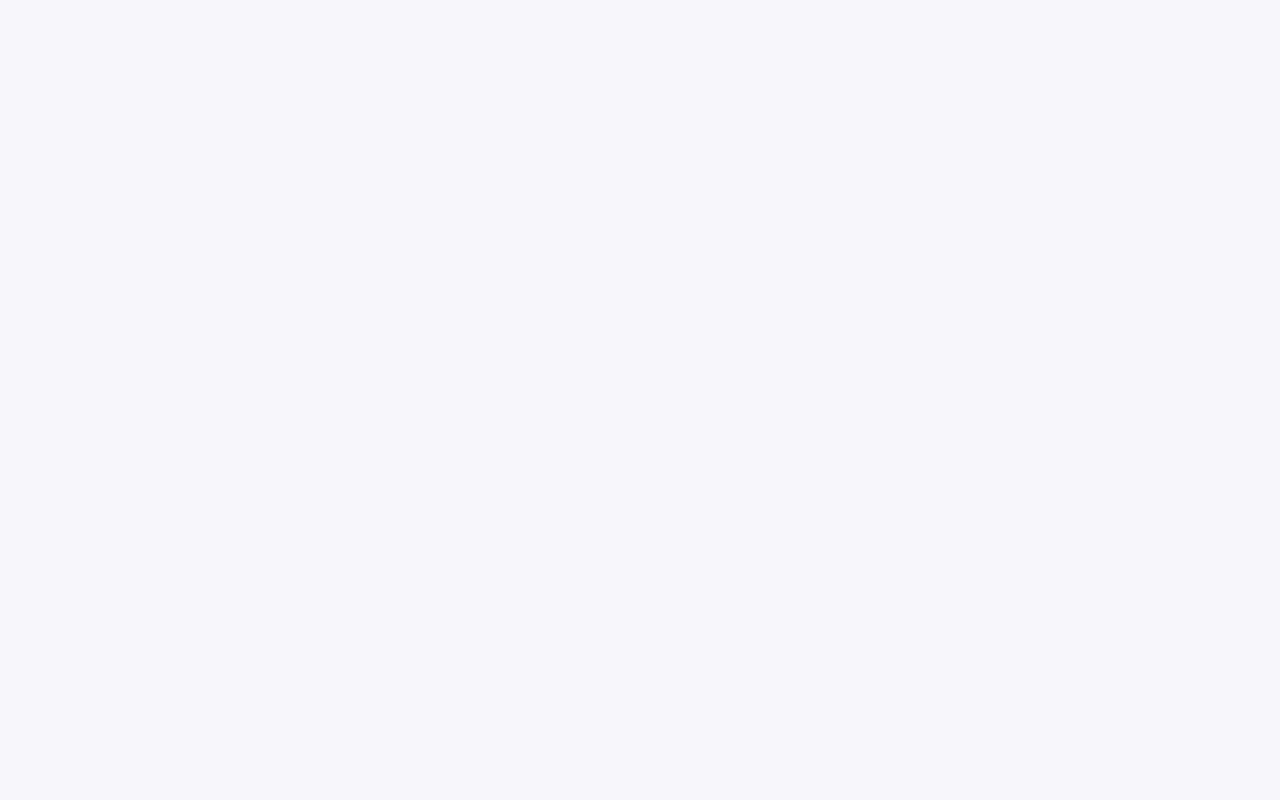
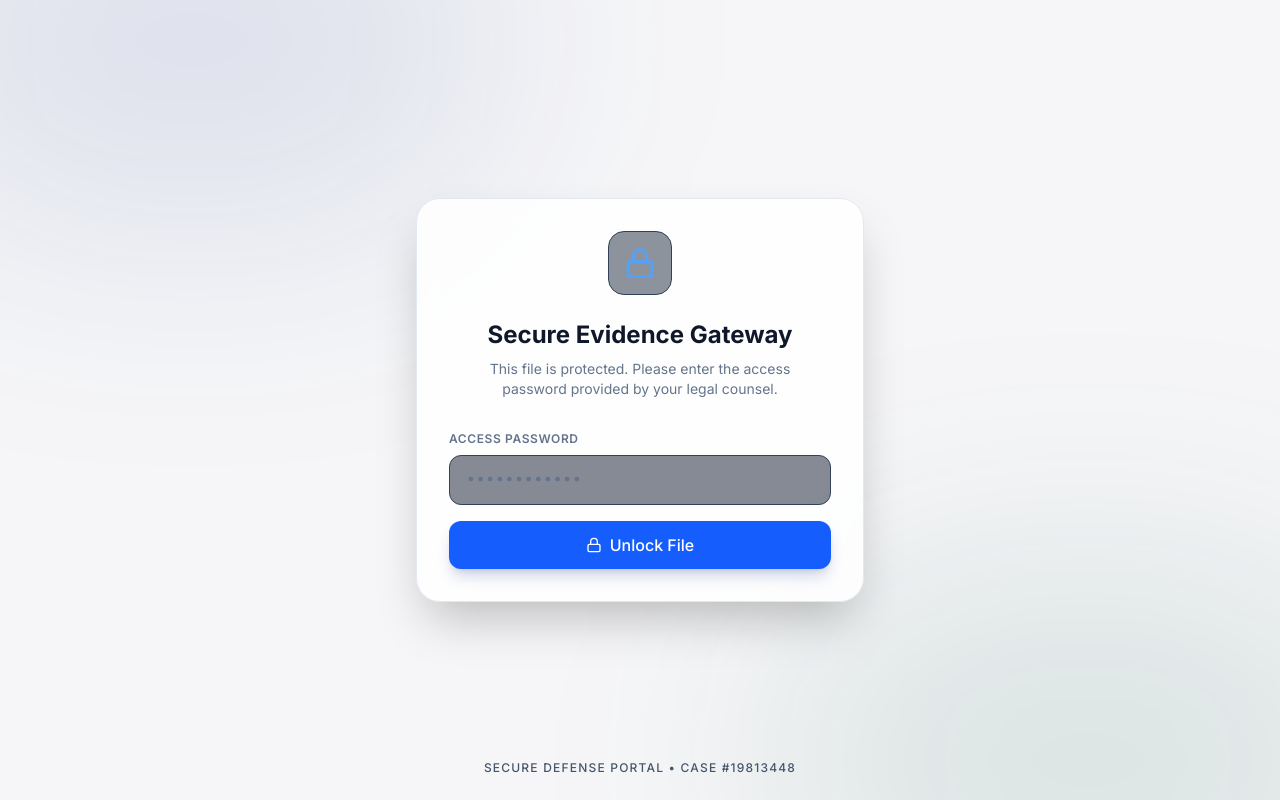
Before and after one commit to davidsanchezdegroeve/legal-case-portal, a React (Vite) app: page /secure-download in a window 1280 px wide. Before the commit this address had no page. Built offline with nearby package versions, Linux system fonts and the light colour scheme.

Commit message:
feat: add secure download page for 30MB evidence file

```diff
--- a/src/App.tsx
+++ b/src/App.tsx
@@ -1,12 +1,14 @@
 import { Routes, Route, Navigate } from 'react-router-dom';
 import Layout from './components/layout/Layout';
 import Login from './pages/Login';
+import SecureDownload from './pages/SecureDownload';
 import Dashboard from './pages/Dashboard';
 import Timeline from './pages/Timeline';
 import EvidenceGallery from './pages/EvidenceGallery';
 import LawyerPortal from './pages/LawyerPortal';
 import UpdatePassword from './pages/UpdatePassword';
 import UserProfile from './pages/UserProfile';
+import Founders from './pages/Founders';
 
 import ProtectedRoute from './components/layout/ProtectedRoute';
 
@@ -15,6 +17,7 @@ function App() {
     <Routes>
       <Route path="/login" element={<Login />} />
       <Route path="/update-password" element={<UpdatePassword />} />
+      <Route path="/secure-download" element={<SecureDownload />} />
       <Route element={<ProtectedRoute />}>
         <Route element={<Layout />}>
           <Route path="/" element={<Navigate to="/dashboard" replace />} />
@@ -22,6 +25,7 @@ function App() {
           <Route path="/timeline" element={<Timeline />} />
           <Route path="/evidence" element={<EvidenceGallery />} />
           <Route path="/lawyer" element={<LawyerPortal />} />
+          <Route path="/founders" element={<Founders />} />
           <Route path="/profile" element={<UserProfile />} />
         </Route>
       </Route>
--- /dev/null
+++ b/src/pages/SecureDownload.tsx
@@ -0,0 +1,113 @@
+import React, { useState } from 'react';
+import { ShieldCheck, Lock, Download, AlertCircle } from 'lucide-react';
+
+export default function SecureDownload() {
+    const [password, setPassword] = useState('');
+    const [error, setError] = useState('');
+    const [isUnlocked, setIsUnlocked] = useState(false);
+
+    // This is the file name in the Supabase bucket
+    const fileName = "ARCHIVO_CONFIDENCIAL_AQUI.pdf";
+    // This is the hardcoded password
+    const securePassword = "legal-access-2025";
+
+    const handleUnlock = (e: React.FormEvent) => {
+        e.preventDefault();
+        if (password === securePassword) {
+            setIsUnlocked(true);
+            setError('');
+        } else {
+            setError('Incorrect password. Access denied.');
+            setIsUnlocked(false);
+        }
+    };
+
+    return (
+        <div className="min-h-screen bg-bg-app flex items-center justify-center p-6 relative overflow-hidden">
+            {/* Background Effects */}
+            <div className="absolute top-[-20%] left-[-10%] w-[50%] h-[50%] bg-blue-900/10 blur-[120px] rounded-full pointer-events-none"></div>
+            <div className="absolute bottom-[-20%] right-[-10%] w-[50%] h-[50%] bg-emerald-900/10 blur-[120px] rounded-full pointer-events-none"></div>
+
+            <div className="glass-panel w-full max-w-md rounded-3xl p-8 relative z-10 border border-slate-700/50 shadow-2xl">
+
+                <div className="text-center mb-8">
+                    <div className="w-16 h-16 bg-slate-800/50 rounded-2xl flex items-center justify-center mx-auto mb-6 border border-slate-700">
+                        {isUnlocked ? (
+                            <ShieldCheck className="w-8 h-8 text-emerald-400" />
+                        ) : (
+                            <Lock className="w-8 h-8 text-blue-400" />
+                        )}
+                    </div>
+                    <h1 className="text-2xl font-bold text-text-main mb-2">Secure Evidence Gateway</h1>
+                    <p className="text-text-muted text-sm px-4">
+                        {isUnlocked
+                            ? "Access granted. The confidential file is now available for download."
+                            : "This file is protected. Please enter the access password provided by your legal counsel."}
+                    </p>
+                </div>
+
+                {!isUnlocked ? (
+                    <form onSubmit={handleUnlock} className="space-y-4">
+                        <div>
+                            <label className="block text-xs font-semibold text-text-muted uppercase tracking-wider mb-2">
+                                Access Password
+                            </label>
+                            <input
+                                type="password"
+                                value={password}
+                                onChange={(e) => setPassword(e.target.value)}
+                                className="w-full bg-slate-900/50 border border-slate-700 rounded-xl px-4 py-3 text-text-main placeholder-slate-500 focus:outline-none focus:border-blue-500 focus:ring-1 focus:ring-blue-500 transition-all font-mono"
+                                placeholder="••••••••••••"
+                                required
+                            />
+                        </div>
+
+                        {error && (
+                            <div className="flex items-center gap-2 text-rose-400 bg-rose-500/10 p-3 rounded-lg border border-rose-500/20 text-sm">
+                                <AlertCircle className="w-4 h-4 shrink-0" />
+                                {error}
+                            </div>
+                        )}
+
+                        <button
+                            type="submit"
+                            className="w-full bg-blue-600 hover:bg-blue-500 text-white font-medium py-3 rounded-xl transition-all shadow-lg shadow-blue-900/20 flex items-center justify-center gap-2 mt-4"
+                        >
+                            <Lock className="w-4 h-4" /> Unlock File
+                        </button>
+                    </form>
+                ) : (
+                    <div className="space-y-6 animate-in fade-in slide-in-from-bottom-4 duration-500">
+                        <div className="bg-slate-900/50 border border-slate-700 rounded-xl p-4 flex items-center justify-between">
+                            <div className="truncate pr-4">
+                                <p className="text-sm font-medium text-text-main truncate">{fileName}</p>
+                                <p className="text-xs text-text-muted mt-1">Encrypted Evidence Package</p>
+                            </div>
+                            <span className="text-emerald-400 bg-emerald-500/10 px-2 py-1 rounded text-xs font-bold border border-emerald-500/20">VERIFIED</span>
+                        </div>
+
+                        <a
+                            href={`https://amsxzshsxqyubutmwfhn.supabase.co/storage/v1/object/public/evidence-vault/${fileName}`}
+                            target="_blank"
+                            rel="noopener noreferrer"
+                            className="w-full bg-emerald-600 hover:bg-emerald-500 text-white font-medium py-3.5 rounded-xl transition-all shadow-lg shadow-emerald-900/20 flex items-center justify-center gap-2 group"
+                        >
+                            <Download className="w-5 h-5 group-hover:-translate-y-1 transition-transform" />
+                            Download Original Evidence
+                        </a>
+
+                        <p className="text-xs text-center text-slate-500 mt-4">
+                            By downloading this file, you agree to the confidentiality terms of the proceedings.
+                        </p>
+                    </div>
+                )}
+            </div>
+
+            <div className="absolute bottom-6 left-0 right-0 text-center">
+                <p className="text-xs text-slate-600 font-medium tracking-widest uppercase">
+                    Secure Defense Portal • Case #19813448
+                </p>
+            </div>
+        </div>
+    );
+}
```
